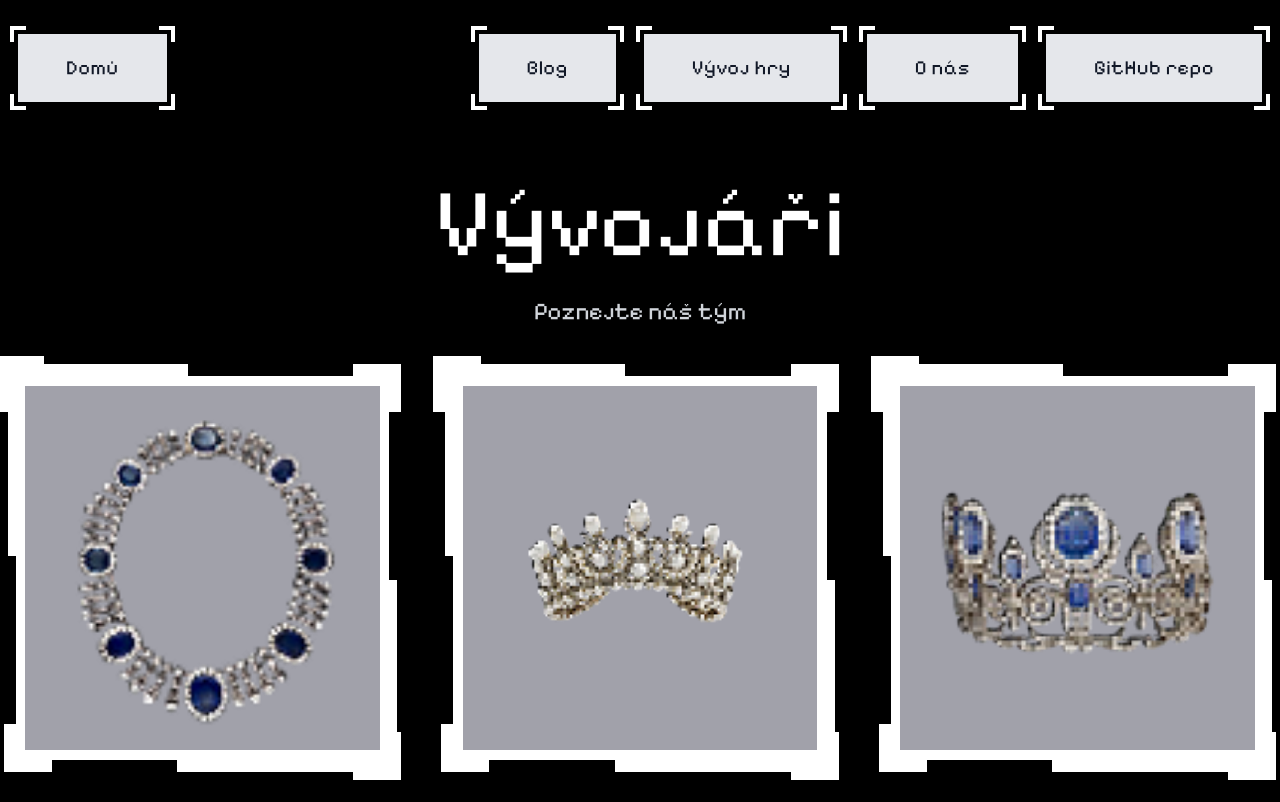
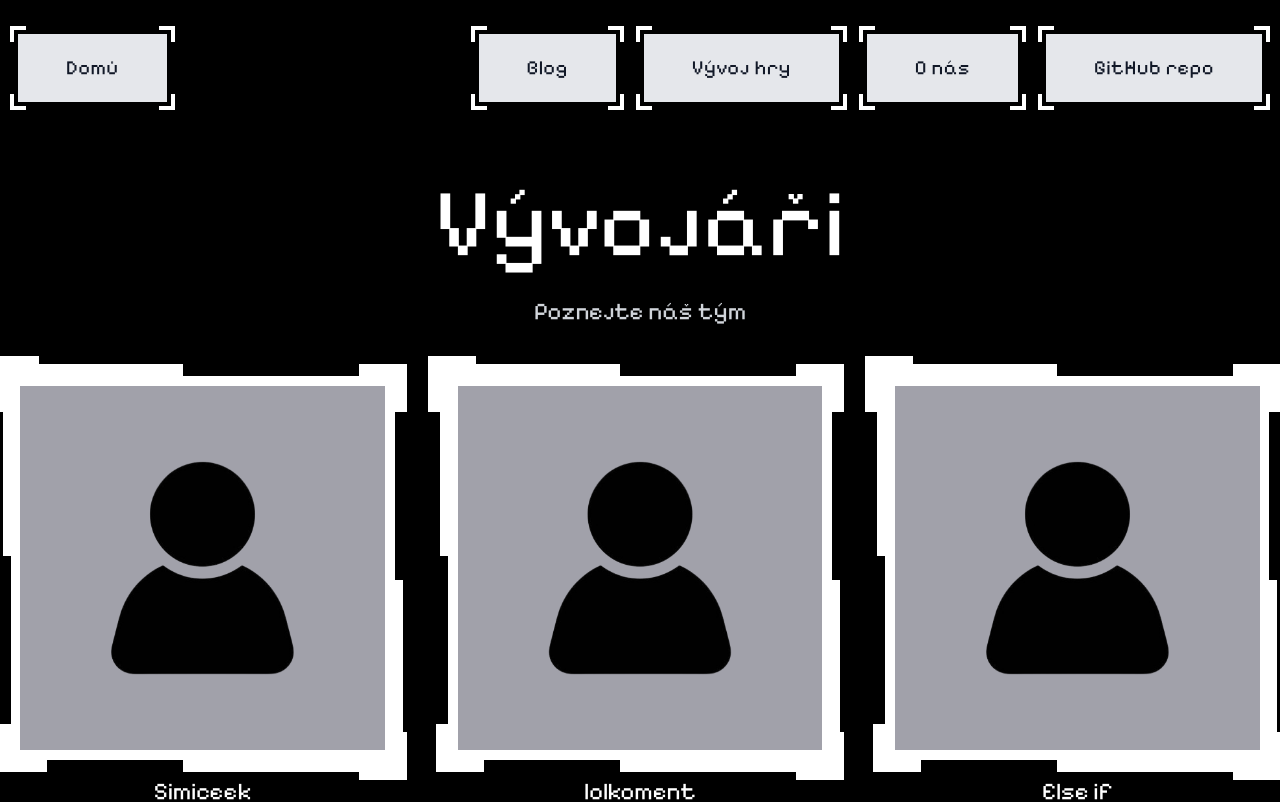
Before and after one commit to FilipElznic/DetektivkaWeb, a React (Vite) app: page /onas in a window 1280 px wide. Shown: the top 802 px of the page. Built offline with nearby package versions, Linux system fonts and the light colour scheme.

Commit message:
new stuff

```diff
--- a/src/Components/Explore.jsx
+++ b/src/Components/Explore.jsx
@@ -19,7 +19,7 @@ function Explore() {
         </p>
         <a
           href="/github"
-          className="relative px-8 py-4 md:px-12 md:py-5 mt-6 md:mt-9 bg-gray-200 border-[2px] border-black text-gray-900 font-pixel text-base md:text-xl tracking-wide hover:bg-gray-300 transition-colors w-48 md:w-56 text-center
+          className="relative px-8 py-4 md:px-12 md:py-5 mt-6 md:mt-9 bg-gray-200 border-[2px] border-black text-gray-900 font-pixel text-base md:text-xl tracking-wide hover:bg-gray-300 transition-colors w-48 md:w-64 rounded-lg text-center
         "
         >
           {/* Top-left corner */}
--- a/src/Components/LandingPage.jsx
+++ b/src/Components/LandingPage.jsx
@@ -13,8 +13,11 @@ function LandingPage() {
   }, []);
 
   return (
-    <div className="min-h-screen relative overflow-hidden">
-      <div className="min-h-screen bg-black bg-opacity-50">
+    <div className="sm:min-h-screen relative overflow-hidden">
+      <div
+        className="h-[80vh] flex items-center justify-center
+      sm:min-h-screen bg-black bg-opacity-50"
+      >
         <div
           className="container mx-auto px-4 py-20 md:py-44 text-white transition-all  duration-300"
           style={{
@@ -31,7 +34,7 @@ function LandingPage() {
           </p>
           <a
             href="/github"
-            className="inline-block px-6 py-3 md:px-8 md:py-4 bg-gray-200 border-[2px] border-black text-gray-900 font-pixel text-base md:text-xl tracking-wide hover:bg-gray-300 transition-all duration-300 hover:scale-105 animate-fade-in-delay-2"
+            className="inline-block  px-6 py-3 md:px-8 md:py-4 bg-gray-200 border-[2px] border-black text-gray-900 font-pixel text-base md:text-xl tracking-wide hover:bg-gray-300 transition-all duration-300 hover:scale-105 animate-fade-in-delay-2"
           >
             Otevřít dveře do hry
           </a>
--- a/src/pages/ONas.jsx
+++ b/src/pages/ONas.jsx
@@ -4,37 +4,37 @@ export default function ONas() {
   const teamMembers = [
     {
       id: 1,
-      image: "/image0.png",
+      image: "/vyvoj.png",
       alt: "Člen týmu 1",
-      name: "John Doe",
+      name: "Simiceek",
     },
     {
       id: 2,
-      image: "/image1.png",
+      image: "/vyvoj.png",
       alt: "Člen týmu 2",
-      name: "Jane Smith",
+      name: "lolkoment",
     },
     {
       id: 3,
-      image: "/image2.png",
+      image: "/vyvoj.png",
       alt: "Člen týmu 3",
-      name: "Mike Johnson",
+      name: "Else if",
     },
     {
       id: 4,
-      image: "/image0.png",
+      image: "/vyvoj.png",
       alt: "Člen týmu 4",
-      name: "Sarah Williams",
+      name: "qu35tt",
     },
     {
       id: 5,
-      image: "/image1.png",
+      image: "/vyvoj.png",
       alt: "Člen týmu 5",
       name: "Tom Brown",
     },
     {
       id: 6,
-      image: "/image2.png",
+      image: "/vyvoj.png",
       alt: "Člen týmu 6",
       name: "Lisa Davis",
     },
@@ -54,7 +54,7 @@ export default function ONas() {
           {/* Team Grid */}
           <div className="grid grid-cols-1 md:grid-cols-2 lg:grid-cols-3 gap-8 md:gap-12 lg:gap-16 max-w-7xl mx-auto">
             {teamMembers.map((item) => (
-              <div key={item.id} className="flex justify-center">
+              <div key={item.id} className="flex flex-col items-center">
                 <PixelatedFrame size="large">
                   <img
                     src={item.image}
@@ -62,6 +62,9 @@ export default function ONas() {
                     className="w-[95%] h-[95%] object-contain p-3 md:p-5 bg-zinc-400"
                   />
                 </PixelatedFrame>
+                <p className="text-lg md:text-xl lg:text-2xl font-pixel text-white mt-4">
+                  {item.name}
+                </p>
               </div>
             ))}
           </div>
```
Also changed, not shown: public/vyvoj.png (added).
